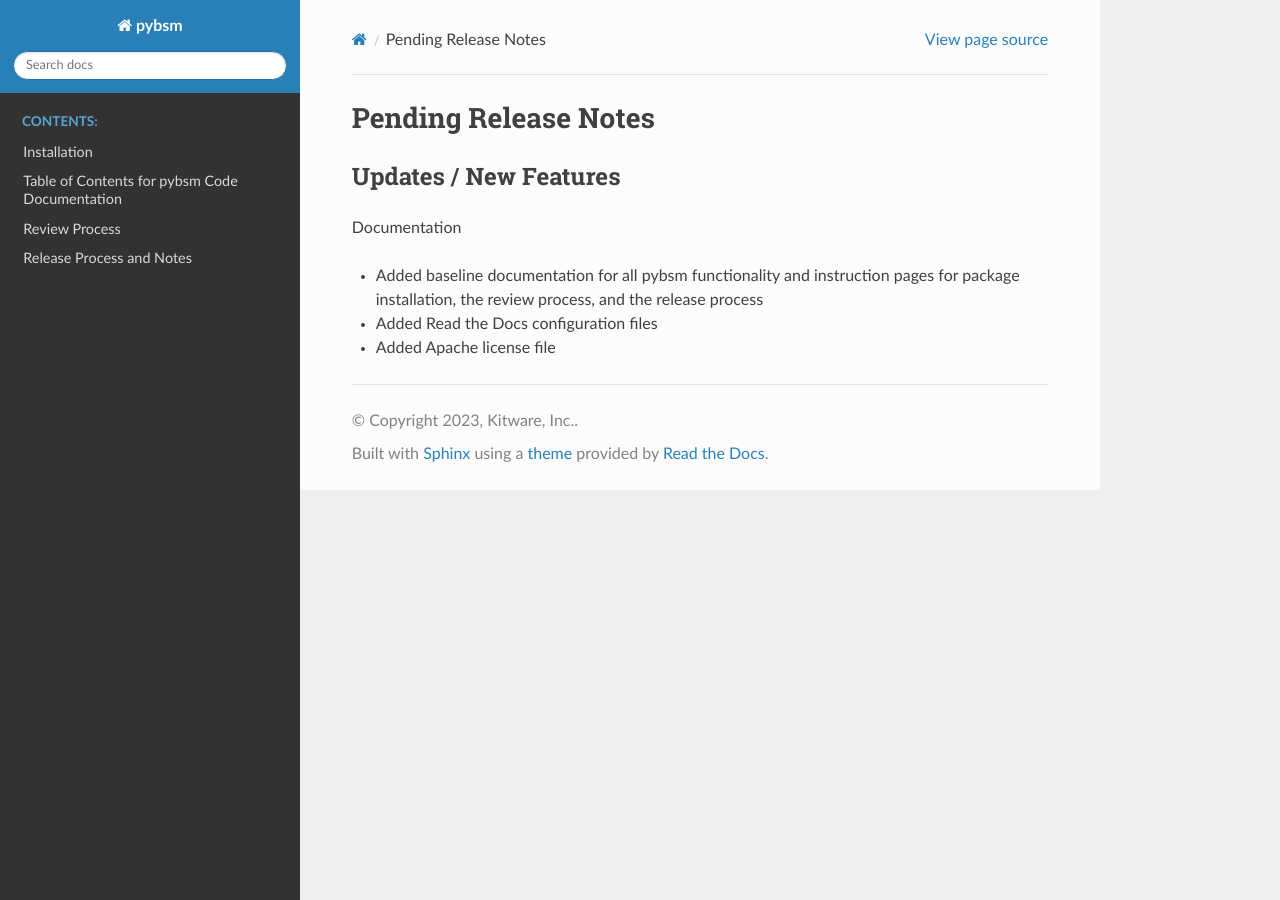
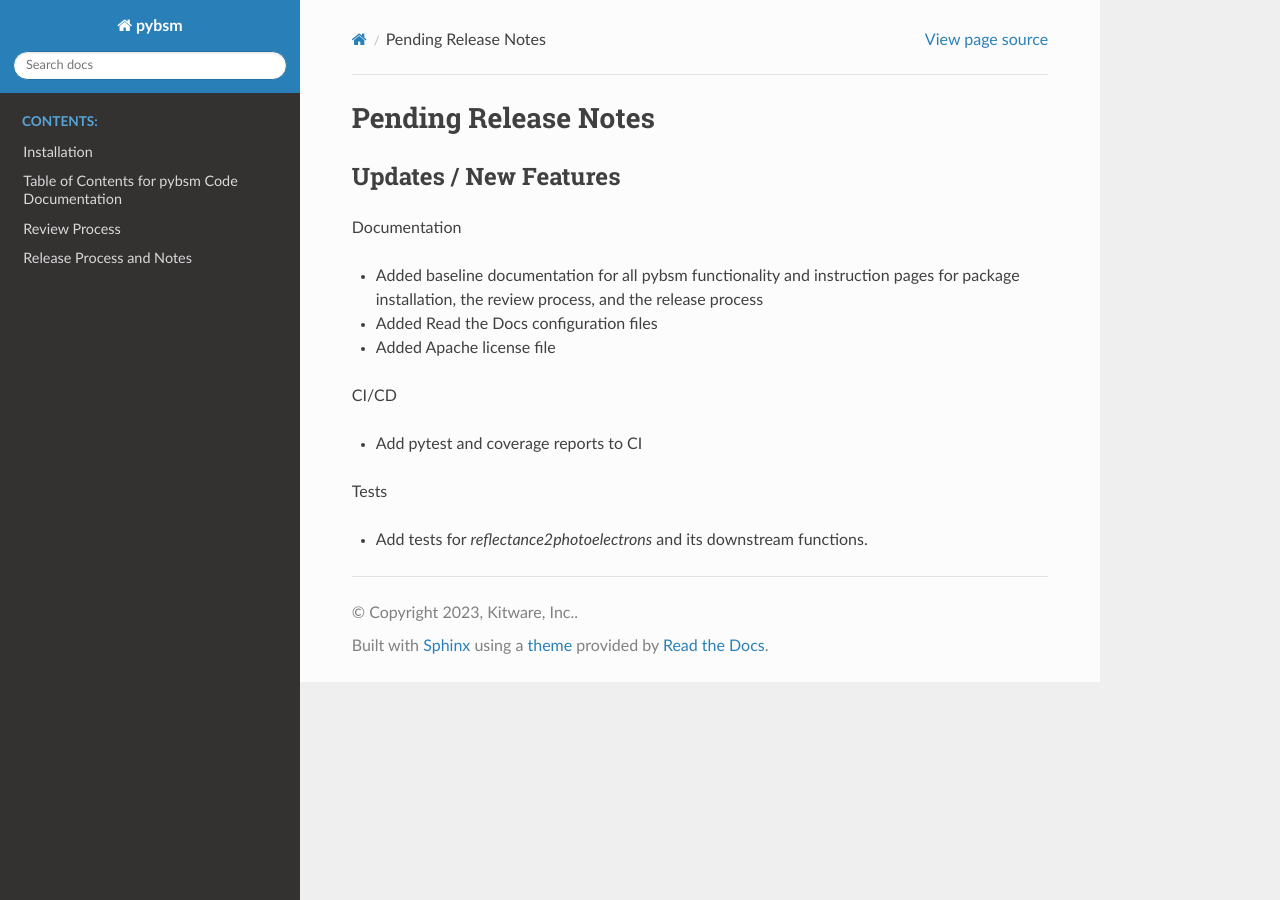
Before and after one commit to Kitware/pybsm, a Sphinx documentation site: the page built from docs/release_notes/pending_release.rst, in a window 1280 px wide. Built offline with Sphinx 7.4.7 and the Read the Docs theme 2.0.0, drawn with Linux system fonts in a browser that asks for light colours.

Commit message:
Add release notes

```diff
--- a/docs/release_notes/pending_release.rst
+++ b/docs/release_notes/pending_release.rst
@@ -12,3 +12,11 @@ Documentation
 * Added Read the Docs configuration files
 
 * Added Apache license file
+
+CI/CD
+
+* Add pytest and coverage reports to CI
+
+Tests
+
+* Add tests for `reflectance2photoelectrons` and its downstream functions.
```
